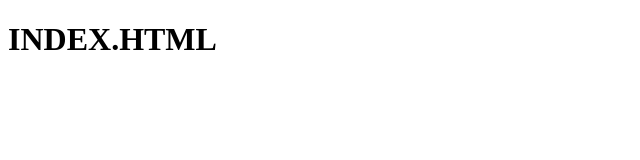
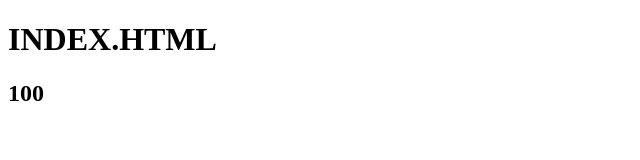
Before and after one commit to uts-itu-dev/Cloud-Resume-Snyk-Test, a plain HTML site: page Source/index.html in a window 1280 px wide. Shown: the full height of the page, 0-640 px from the left. Drawn offline with Linux system fonts and the light colour scheme.

Commit message:
Add Counter with JavaScript

```diff
--- /dev/null
+++ b/Source/JavaScript/Metrics.js
@@ -0,0 +1,16 @@
+
+
+let Metric = 0;
+
+function Tick()
+{
+        if (Metric < 100)
+        {
+                Metric += 1;
+                requestAnimationFrame(Tick);
+        }
+
+        document.getElementById("Metric").innerHTML = Metric;
+}
+
+Tick();
--- a/Source/index.html
+++ b/Source/index.html
@@ -7,5 +7,9 @@
 </head>
 <body>
         <h1>INDEX.HTML</h1>
+        <h2 id="Metric"></h2>
+
+
+        <script src="JavaScript/Metrics.js"></script>
 </body>
 </html>
```
